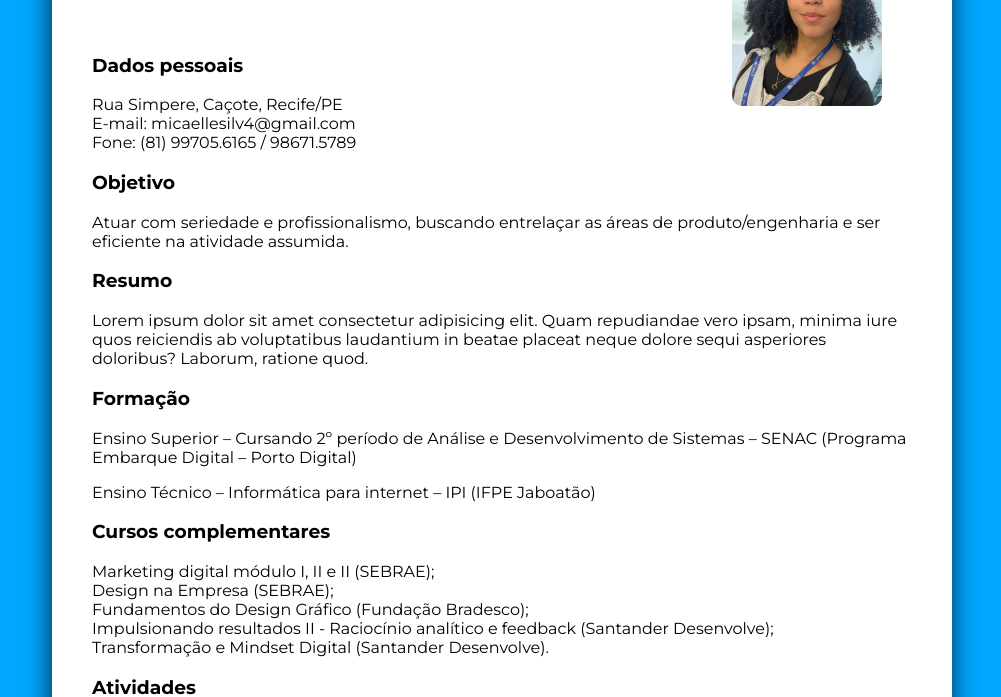
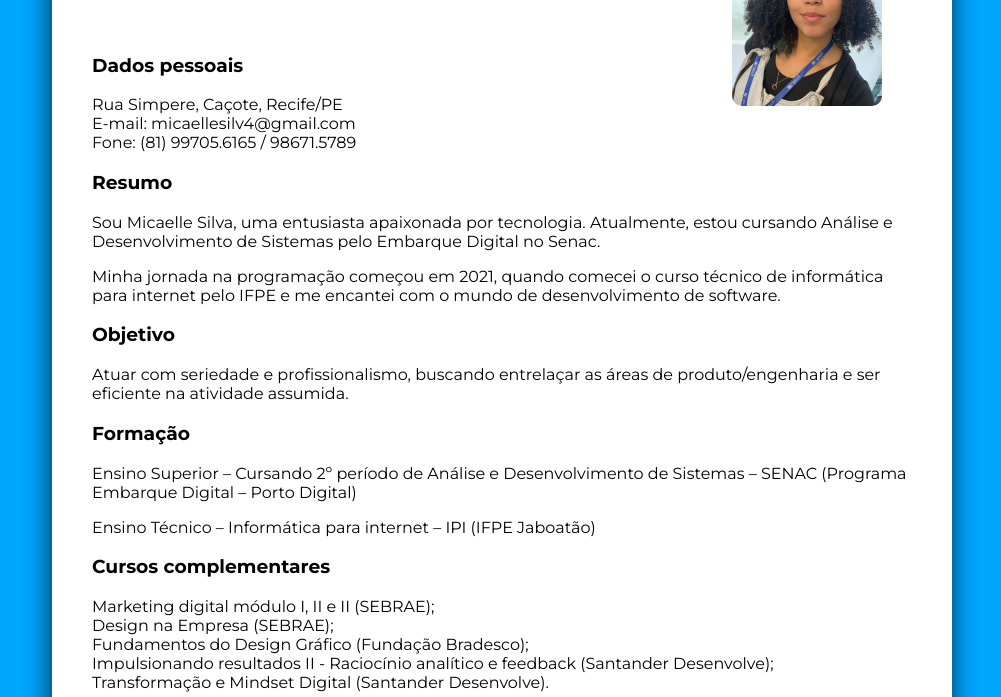
Before and after one commit to MicaelleSilvaa/Apresentacao, a plain HTML site: page index.html in a window 1280 px wide. Shown: the part 122-819 px from the top of the page, without its empty margins (138-1139 px from the left). Drawn offline with Linux system fonts and the light colour scheme.

Commit message:
changes to the objective and abstract

```diff
--- a/index.html
+++ b/index.html
@@ -25,18 +25,18 @@
             Fone: (81) 99705.6165 / 98671.5789 <br>
         </p>
 
+        <!--Resumo de minhas atividades e colaborações-->
+        <h3>Resumo</h3>
+        <p>Sou Micaelle Silva, uma entusiasta apaixonada por tecnologia. Atualmente, estou cursando Análise e
+            Desenvolvimento de Sistemas pelo Embarque Digital no Senac.</p>
+        <p>Minha jornada na programação começou em 2021, quando comecei o curso técnico de informática para internet
+            pelo IFPE e me encantei com o mundo de desenvolvimento de software.
+        </p>
+
         <!--Breve objetivo profissional-->
         <h3>Objetivo</h3>
         <p>Atuar com seriedade e profissionalismo, buscando entrelaçar as áreas de produto/engenharia e ser eficiente na
             atividade assumida.</p>
-
-        <!--Resumo de minhas atividades e colaborações-->
-        <h3>Resumo</h3>
-        <p>Lorem ipsum dolor sit amet consectetur adipisicing elit. Quam repudiandae vero ipsam, minima iure quos
-            reiciendis
-            ab
-            voluptatibus laudantium in beatae placeat neque dolore sequi asperiores doloribus? Laborum, ratione quod.
-        </p>
 
         <!--Formação acadêmica-->
         <h3>Formação</h3>
@@ -74,7 +74,7 @@
         </p>
 
         <a href="https://github.com/MicaelleSilvaa" target="_blank">
-            <img src="./img/git.png" alt="Github" width="70" height="70" class="github" >
+            <img src="./img/git.png" alt="Github" width="70" height="70" class="github">
         </a>
 
         <a href="https://www.linkedin.com/in/micaelle-silva/" target="_blank">
```
